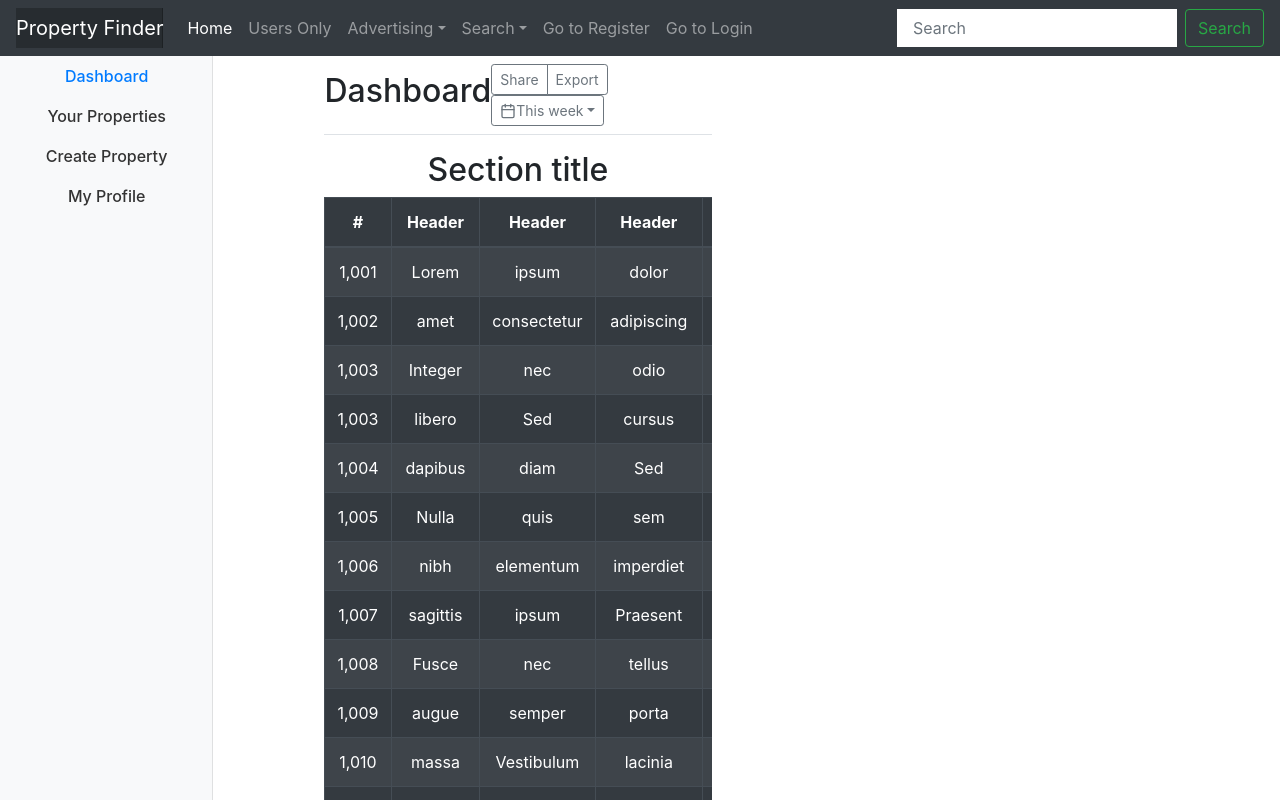
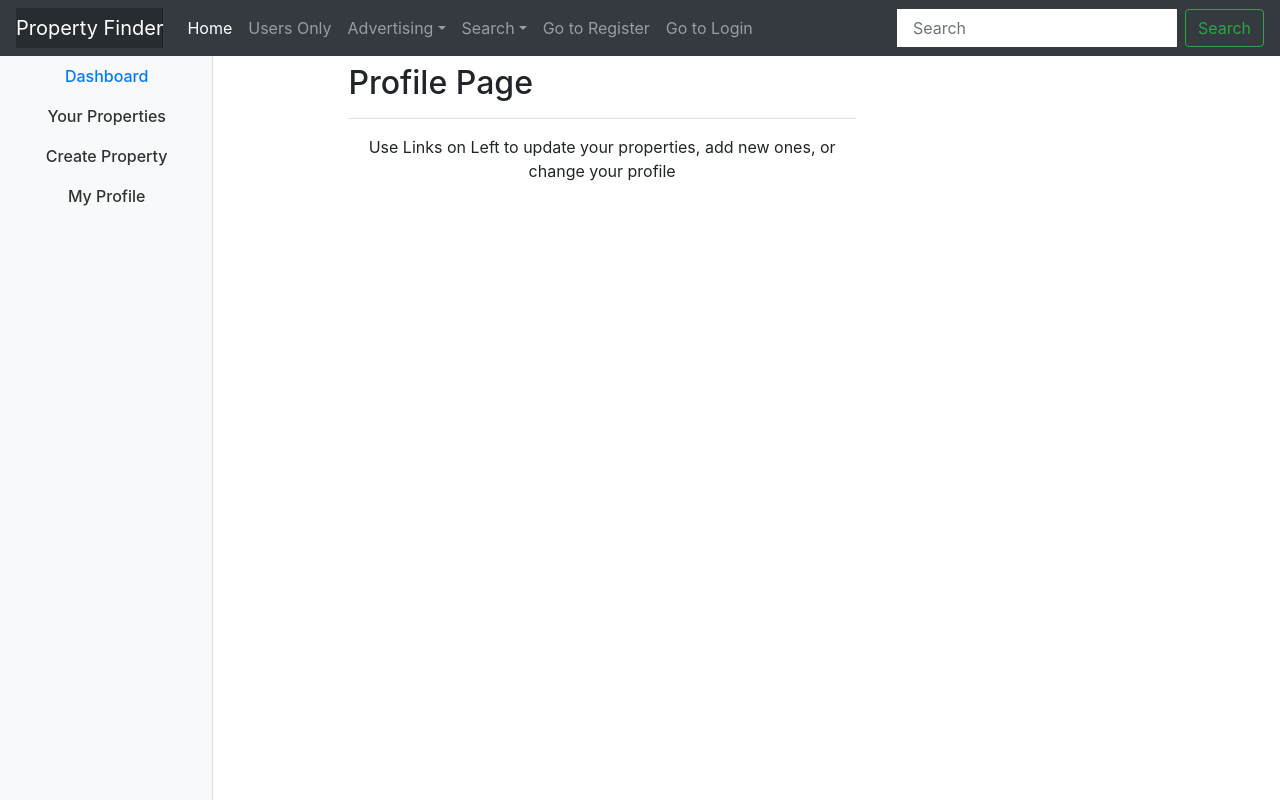
Before and after one commit to iar001/react-property-finder, a React (Create React App) app in the folder client/: page /dashboard in a window 1280 px wide. Shown: the top 800 px of the page. Built offline with nearby package versions, Linux system fonts and the light colour scheme; some icons are missing.

Commit message:
style: updated dashboard home page

```diff
--- a/client/src/components/TableExample.jsx
+++ b/client/src/components/TableExample.jsx
@@ -23,8 +23,8 @@ class TableExample extends Component {
           class="col-md-9 ml-sm-auto col-lg-10 px-4">
 
           <div class="d-flex justify-content-between flex-wrap flex-md-nowrap align-items-center pt-3 pb-2 mb-3 border-bottom">
-            <h1 class="h2">Dashboard</h1>
-            <div class="btn-toolbar mb-2 mb-md-0">
+            <h1 class="h2">Profile Page</h1>
+            {/* <div class="btn-toolbar mb-2 mb-md-0">
               <div class="btn-group mr-2">
                 <button type="button" class="btn btn-sm btn-outline-secondary">Share</button>
                 <button type="button" class="btn btn-sm btn-outline-secondary">Export</button>
@@ -33,10 +33,13 @@ class TableExample extends Component {
                 <svg xmlns="http://www.w3.org/2000/svg" width="24" height="24" viewBox="0 0 24 24" fill="none" stroke="currentColor" stroke-width="2" stroke-linecap="round" stroke-linejoin="round" class="feather feather-calendar"><rect x="3" y="4" width="18" height="18" rx="2" ry="2"></rect><line x1="16" y1="2" x2="16" y2="6"></line><line x1="8" y1="2" x2="8" y2="6"></line><line x1="3" y1="10" x2="21" y2="10"></line></svg>
                 This week
               </button>
-            </div>
+            </div> */}
           </div>
-          <h2>Section title</h2>
-          <div class="table-responsive">
+          {/* <h2>Section title</h2> */}
+          <div>
+            Use Links on Left to update your properties, add new ones, or change your profile
+          </div>
+          {/* <div class="table-responsive">
           <Table striped bordered hover variant="dark">
               <thead>
                 <tr>
@@ -162,7 +165,7 @@ class TableExample extends Component {
                 </tr>
               </tbody>
             </Table>
-          </div>
+          </div> */}
         </main>
 
 
--- a/client/src/services/api-helper.js
+++ b/client/src/services/api-helper.js
@@ -1,7 +1,7 @@
 import axios from 'axios';
 
-// const baseUrl = 'http://localhost:3000'
-const baseUrl = 'https://react-property-finder.herokuapp.com/'
+const baseUrl = 'http://localhost:3000'
+// const baseUrl = 'https://react-property-finder.herokuapp.com/'
 
 const api = axios.create({
   baseURL: baseUrl
```
